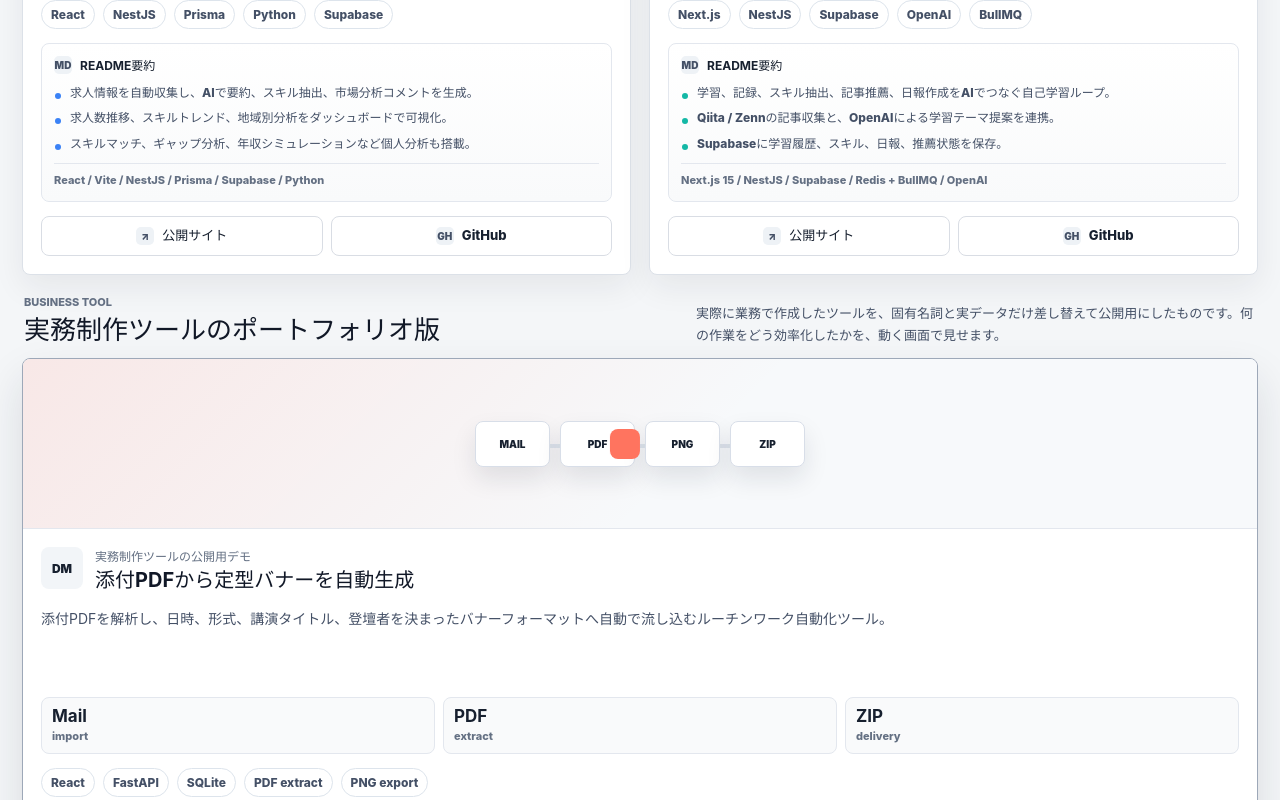
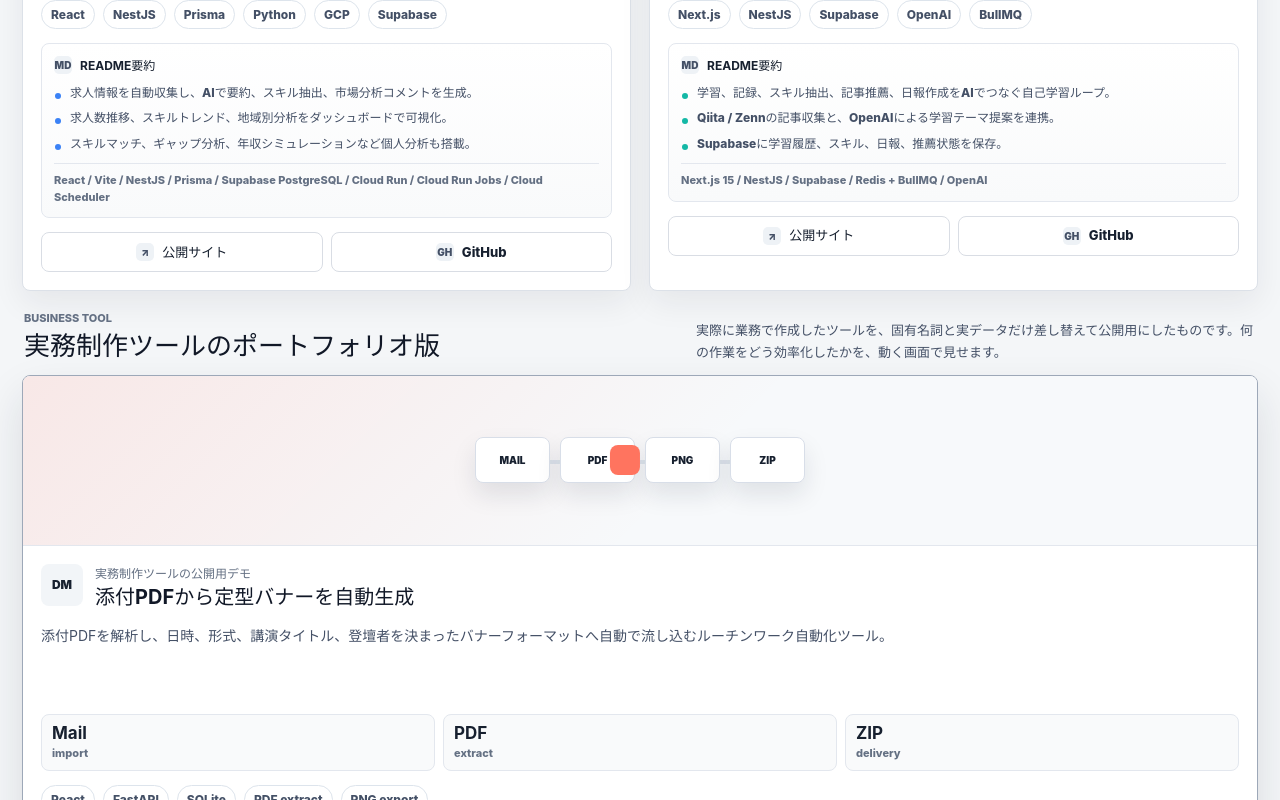
Before and after one commit to shohei9278/portfolio-index, a React (Vite) app: page / in a window 1280 px wide. Shown: the part 1456-2256 px from the top of the page. Built offline with nearby package versions, Linux system fonts and the light colour scheme.

Commit message:
update AI Job Dashboard deployment details

```diff
--- a/src/data/projects.js
+++ b/src/data/projects.js
@@ -18,7 +18,7 @@ export const projects = [
     subtitle: "求人分析ダッシュボード",
     summary:
       "求人データを収集し、スキルトレンド、件数推移、個人分析、AIコメントまでまとめて可視化するフルスタックアプリ。",
-    stack: ["React", "NestJS", "Prisma", "Python", "Supabase"],
+    stack: ["React", "NestJS", "Prisma", "Python", "GCP", "Supabase"],
     accent: "blue",
     icon: "AI",
     link: links.jobs,
@@ -30,7 +30,8 @@ export const projects = [
       "求人数推移、スキルトレンド、地域別分析をダッシュボードで可視化。",
       "スキルマッチ、ギャップ分析、年収シミュレーションなど個人分析も搭載。",
     ],
-    architecture: "React / Vite / NestJS / Prisma / Supabase / Python",
+    architecture:
+      "React / Vite / NestJS / Prisma / Supabase PostgreSQL / Cloud Run / Cloud Run Jobs / Cloud Scheduler",
     metrics: [
       ["Skill", "match"],
       ["Trend", "chart"],
```
Also changed, not shown: 1 other file (tests, documents, lock files or other folders).
